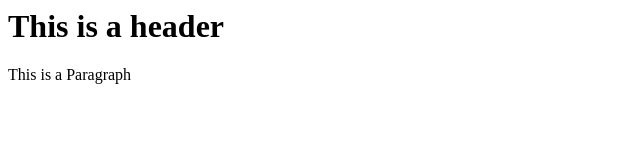
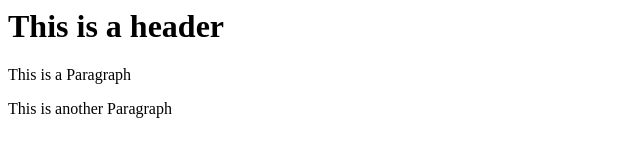
Before and after one commit to betsegawp/git-test, a plain HTML site: page index.html in a window 1280 px wide. Shown: the whole page, without its empty margins (0-640 px from the left). Drawn offline with Linux system fonts and the light colour scheme.

Commit message:
Third commit

```diff
--- a/index.html
+++ b/index.html
@@ -3,5 +3,6 @@
     <body>
         <h1>This is a header</h1>
         <p>This is a Paragraph</p>
+        <P>This is another Paragraph</P>
         </body>
 </html>
```
